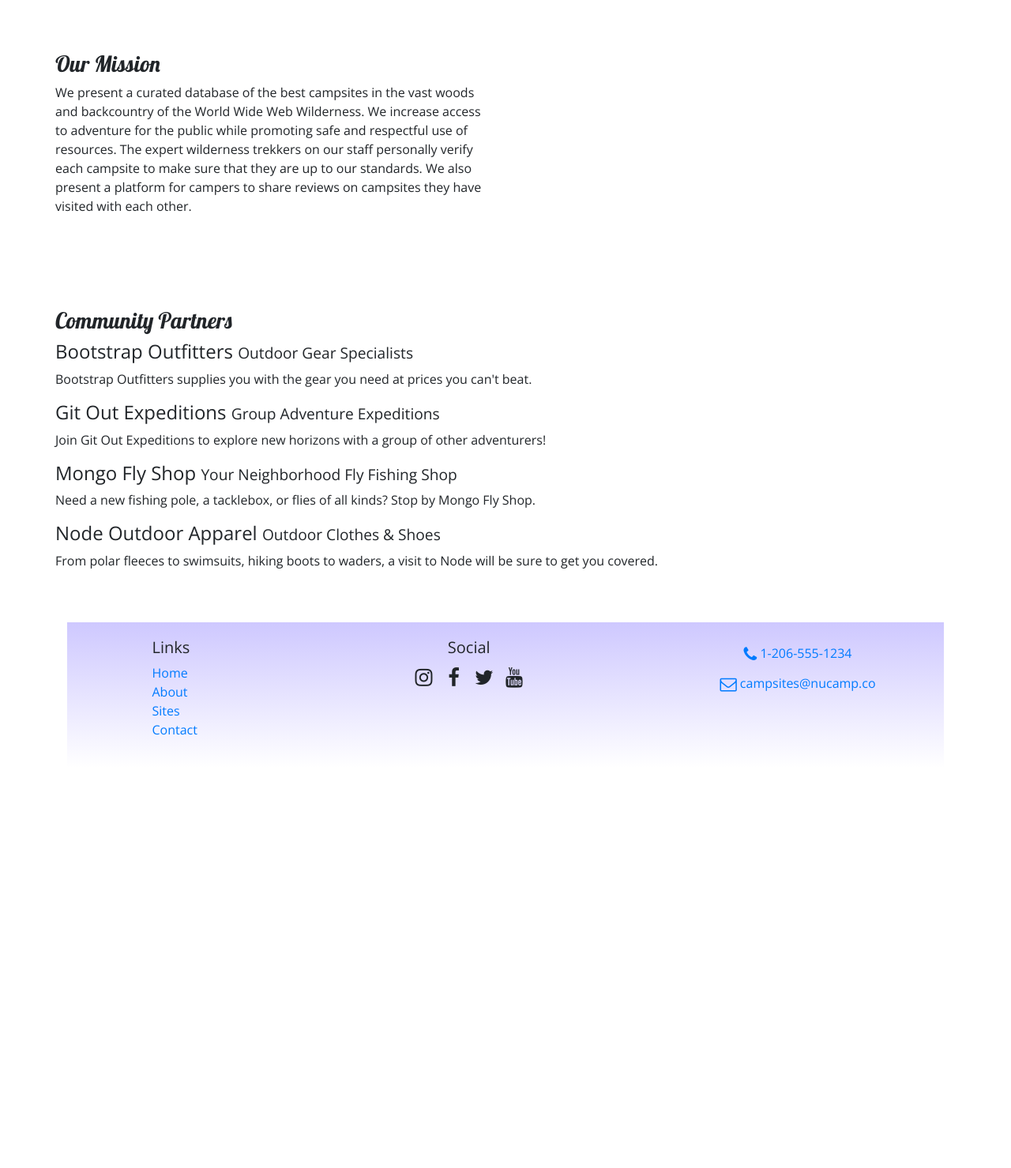
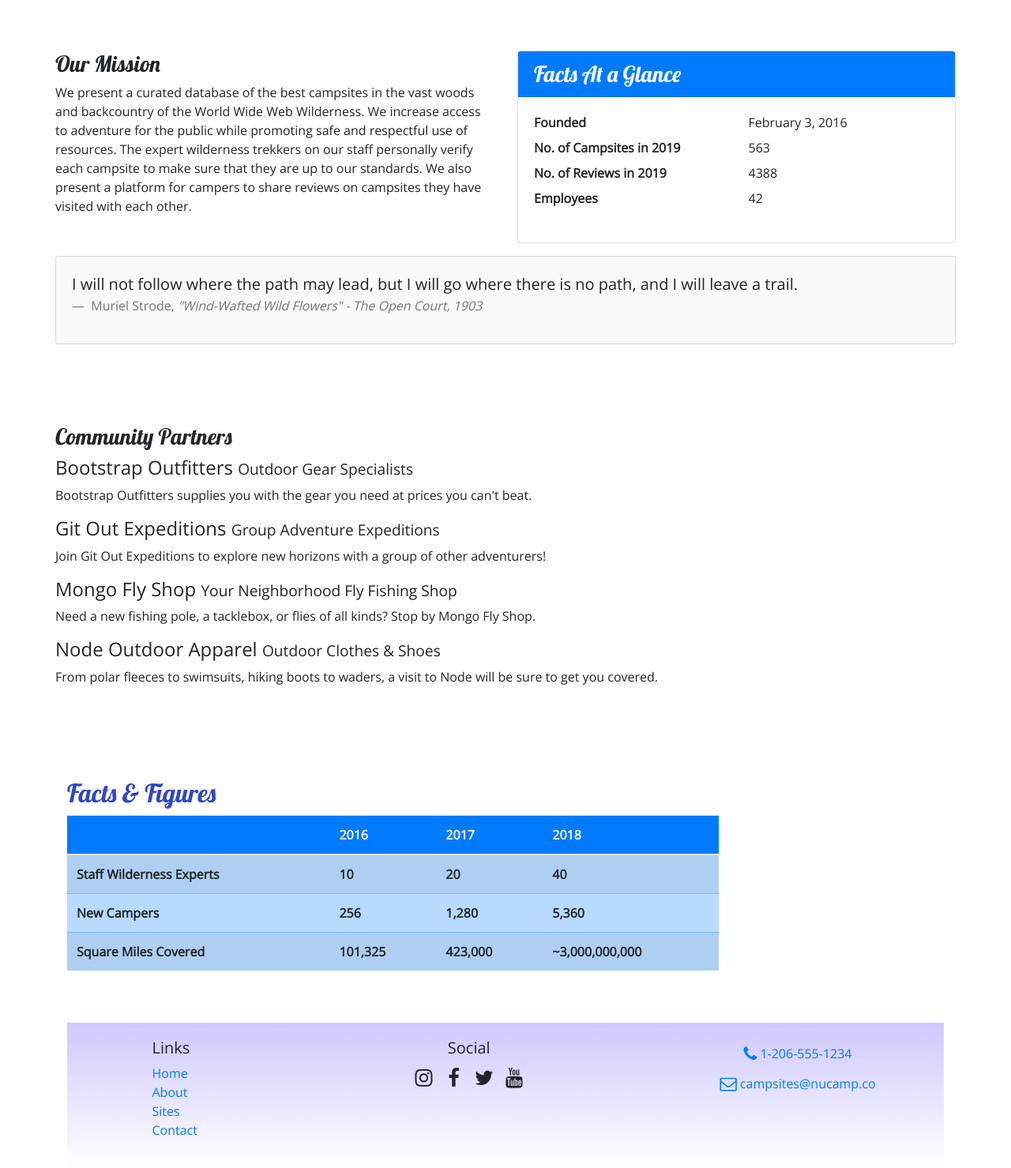
Before and after one commit to shwangbo80/nucampsite, a website: page aboutus.html in a window 1280 px wide. Shown: the part 440-1919 px from the top of the page at 79% size. Before the commit the page ends 1412 px from the top, so only its background shows below. Drawn offline with nearby package versions, Linux system fonts and the light colour scheme.

Commit message:
tables and cards

```diff
--- a/aboutus.html
+++ b/aboutus.html
@@ -73,6 +73,40 @@
                         with each other.
                     </p>
                 </div>
+
+                <div class="col-sm-6">
+                    <div class="card">
+                        <h3 class="card-header bg-primary text-white">Facts At a Glance</h3>
+                        <div class="card-body">
+                            <dl class="row">
+                                <dt class="col-6">Founded</dt>
+                                <dd class="col-6">February 3, 2016</dd>
+                                <dt class="col-6">No. of Campsites in 2019</dt>
+                                <dd class="col-6">563</dd>
+                                <dt class="col-6">No. of Reviews in 2019</dt>
+                                <dd class="col-6">4388</dd>
+                                <dt class="col-6">Employees</dt>
+                                <dd class="col-6">42</dd>
+                            </dl>
+                        </div>
+                    </div>
+                </div>
+                <div class="col">
+                    <div class="card bg-light mt-3">
+                        <blockquote class="blockquote card-body">
+                            <P class="mb-0">
+                                I will not follow where the path may lead, but I will go where there is no path, and I will leave a trail.
+                            </P>
+                            <footer class="blockquote-footer">
+                                Muriel Strode,
+                                <cite title="Source Title">
+                                    "Wind-Wafted Wild Flowers" -
+                                    The Open Court, 1903
+                                </cite>
+                            </footer>
+                        </blockquote>
+                    </div>
+                </div>
             </div>
 
             <div class="row row-content">
@@ -114,7 +148,45 @@
             </div>
         </div>
 
-        <footer>
+        <div class="row row-content">
+            <div class="col-sm-9">
+                <h2>Facts &amp; Figures</h2>
+                <div class="table-responsive">
+                    <table class="table table-striped">
+                        <thead>
+                            <tr class="bg-primary text-light">
+                                <th></th>
+                                <th>2016</th>
+                                <th>2017</th>
+                                <th>2018</th>
+                            </tr>
+                        </thead>
+                        <tbody class="table-primary">
+                            <tr>
+                                <th>Staff Wilderness Experts</th>
+                                <th>10</th>
+                                <th>20</th>
+                                <th>40</th>
+                            </tr>
+                            <tr>
+                                <th>New Campers</th>
+                                <th>256</th>
+                                <th>1,280</th>
+                                <th>5,360</th>
+                            </tr>
+                            <tr>
+                                <th>Square Miles Covered</th>
+                                <th>101,325</th>
+                                <th>423,000</th>
+                                <th>~3,000,000,000</th>
+                            </tr>
+                        </tbody>
+                    </table>
+                </div>
+            </div>
+        </div>
+
+        <footer class="site-footer">
             <div class="container">
                 <div class="row">
                     <div class="col-4 col-sm-2 offset-1">
--- a/css/styles.css
+++ b/css/styles.css
@@ -16,7 +16,7 @@ header h2 {
     color: #cec8ff;
 }
 
-footer {
+.site-footer {
     background-image: linear-gradient(#cec8ff, white);
     padding: 20px 0;
 }
```
Also changed, not shown: contactus.html (+1 -1 lines), index.html (+1 -1 lines).
